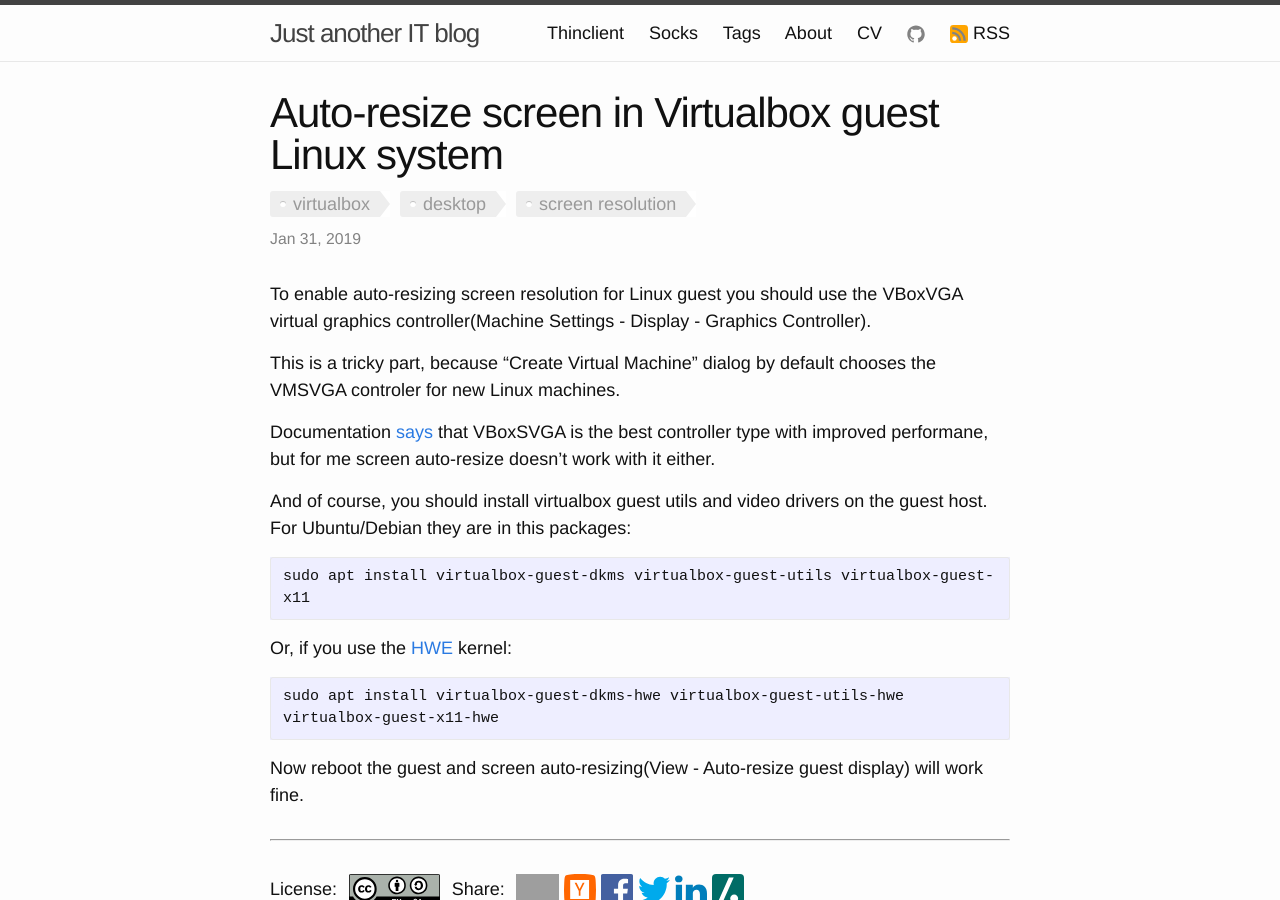
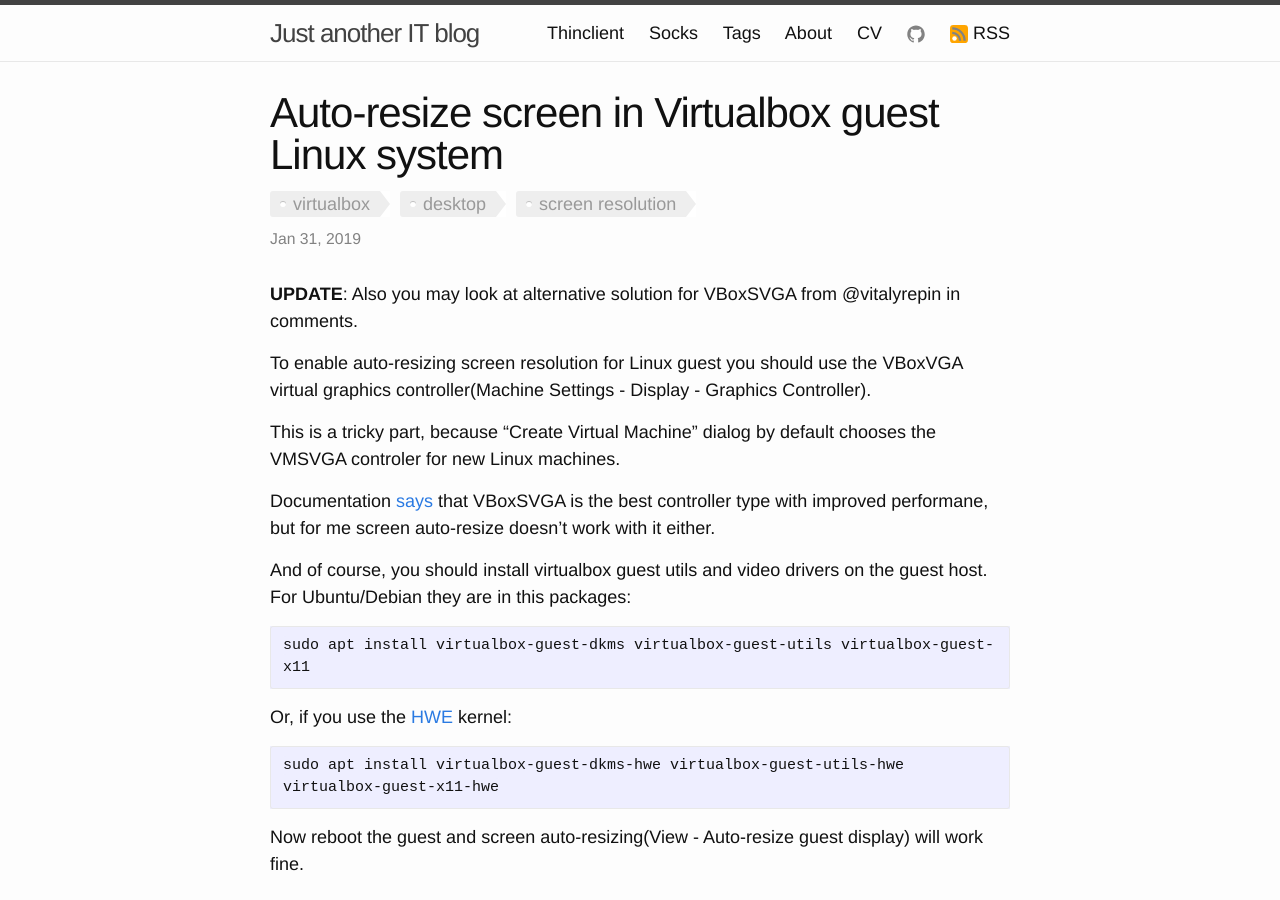
Before and after one commit to selivan/selivan.github.io, a Jekyll site: the page built from _posts/2019-01-31-virtualbox-linux-guest-autoresize-screen.md, in a window 1280 px wide and 900 px high. Built offline with Jekyll 4.4.1, drawn with Linux system fonts in a browser that asks for light colours; grey boxes are pictures that could not be loaded.

Commit message:
Update 2019-01-31-virtualbox-linux-guest-autoresize-screen.md

```diff
--- a/_posts/2019-01-31-virtualbox-linux-guest-autoresize-screen.md
+++ b/_posts/2019-01-31-virtualbox-linux-guest-autoresize-screen.md
@@ -3,6 +3,8 @@
 title:  "Auto-resize screen in Virtualbox guest Linux system"
 tags: [virtualbox, desktop, screen resolution]
 ---
+
+**UPDATE**: Also you may look at alternative solution for VBoxSVGA from @vitalyrepin in comments.
 
 To enable auto-resizing screen resolution for Linux guest you should use the VBoxVGA virtual graphics controller(Machine Settings - Display - Graphics Controller).
 
```
